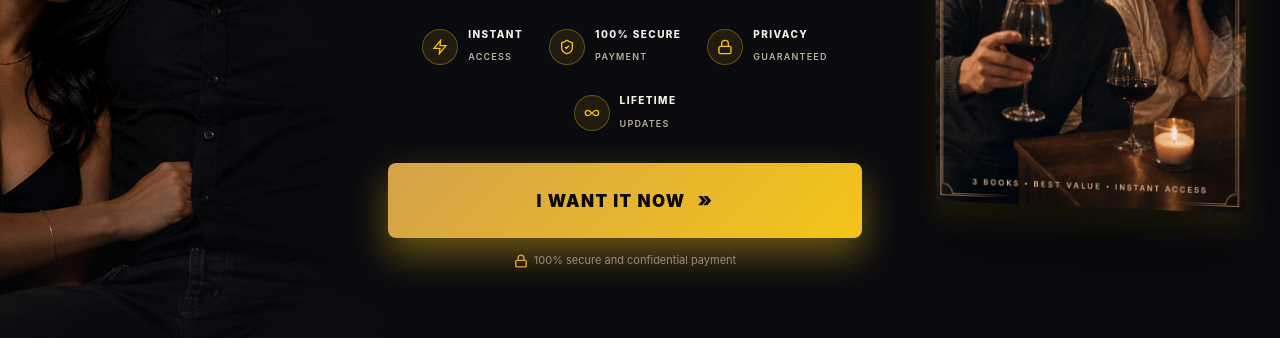
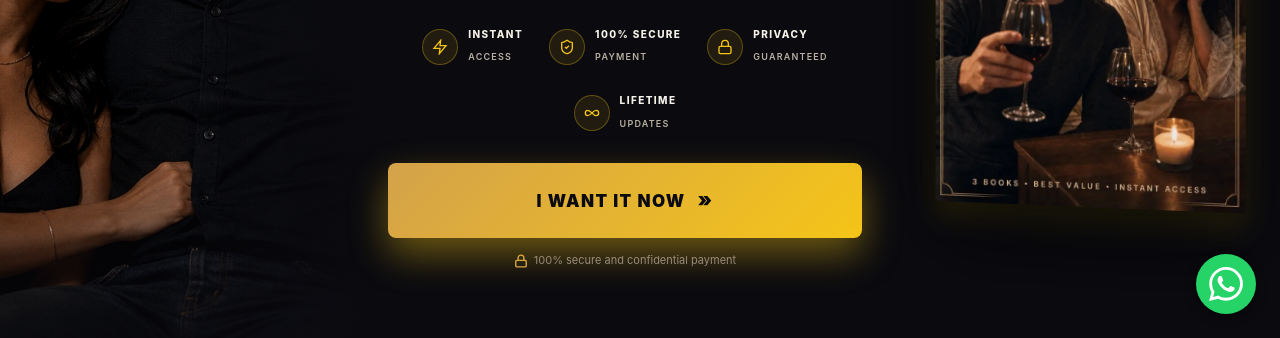
Before and after one commit to ArSabel/LandingTwo, a plain HTML site: page index.html in a window 1280 px wide. Shown: the part 462-800 px from the top of the page. Drawn offline with Linux system fonts and the light colour scheme.

Commit message:
Add floating WhatsApp button with +593 96 847 3255

```diff
--- a/index.html
+++ b/index.html
@@ -549,6 +549,11 @@
 .footer { padding: 40px 24px 30px; border-top: 1px solid var(--line); text-align: center; font-size: 12px; color: var(--hint); line-height: 1.7; }
 .footer__brand { font-weight: 900; letter-spacing: 2.4px; color: var(--soft); margin-bottom: 8px; }
 .footer a { color: var(--gold-soft); }
+/* Floating WhatsApp */
+.floating-whatsapp { position: fixed; bottom: 24px; right: 24px; width: 60px; height: 60px; background-color: #25D366; color: #FFF; border-radius: 50%; display: flex; align-items: center; justify-content: center; box-shadow: 0 4px 12px rgba(0,0,0,0.3); z-index: 1000; transition: transform 0.3s cubic-bezier(0.175, 0.885, 0.32, 1.275), box-shadow 0.3s; }
+.floating-whatsapp svg { width: 34px; height: 34px; }
+.floating-whatsapp:hover { transform: scale(1.1) translateY(-4px); box-shadow: 0 8px 16px rgba(0,0,0,0.4); }
+@media (max-width: 768px) { .floating-whatsapp { bottom: 80px; right: 16px; width: 50px; height: 50px; } .floating-whatsapp svg { width: 28px; height: 28px; } }
 </style>
 </head>
 <body>
@@ -1198,5 +1203,9 @@
 
 apply();
 </script>
+<!-- Floating WhatsApp -->
+<a href="https://wa.me/593968473255" class="floating-whatsapp" target="_blank" rel="noopener noreferrer" aria-label="Chat on WhatsApp">
+  <svg viewBox="0 0 24 24" fill="currentColor"><path d="M17.472 14.382c-.297-.149-1.758-.867-2.03-.967-.273-.099-.471-.148-.67.15-.197.297-.767.966-.94 1.164-.173.199-.347.223-.644.075-.297-.15-1.255-.463-2.39-1.475-.888-.788-1.489-1.761-1.663-2.06-.173-.297-.018-.458.13-.606.134-.133.298-.347.446-.52.149-.174.198-.298.298-.497.099-.198.05-.371-.025-.52-.075-.149-.669-1.612-.916-2.207-.242-.579-.487-.5-.669-.51-.173-.008-.371-.01-.57-.01-.198 0-.52.074-.792.372-.272.297-1.04 1.016-1.04 2.479 0 1.462 1.065 2.875 1.213 3.074.149.198 2.096 3.2 5.077 4.487.709.306 1.262.489 1.694.625.712.227 1.36.195 1.871.118.571-.085 1.758-.719 2.006-1.413.248-.694.248-1.289.173-1.413-.074-.124-.272-.198-.57-.347m-5.421 7.403h-.004a9.87 9.87 0 01-5.031-1.378l-.361-.214-3.741.982.998-3.648-.235-.374a9.86 9.86 0 01-1.51-5.26c.001-5.45 4.436-9.884 9.888-9.884 2.64 0 5.122 1.03 6.988 2.898a9.825 9.825 0 012.893 6.994c-.003 5.45-4.437 9.884-9.885 9.884m8.413-18.297A11.815 11.815 0 0012.05 0C5.495 0 .16 5.335.157 11.892c0 2.096.547 4.142 1.588 5.945L.057 24l6.305-1.654a11.882 11.882 0 005.683 1.448h.005c6.554 0 11.89-5.335 11.893-11.893a11.821 11.821 0 00-3.48-8.413Z"/></svg>
+</a>
 </body>
 </html>
```
